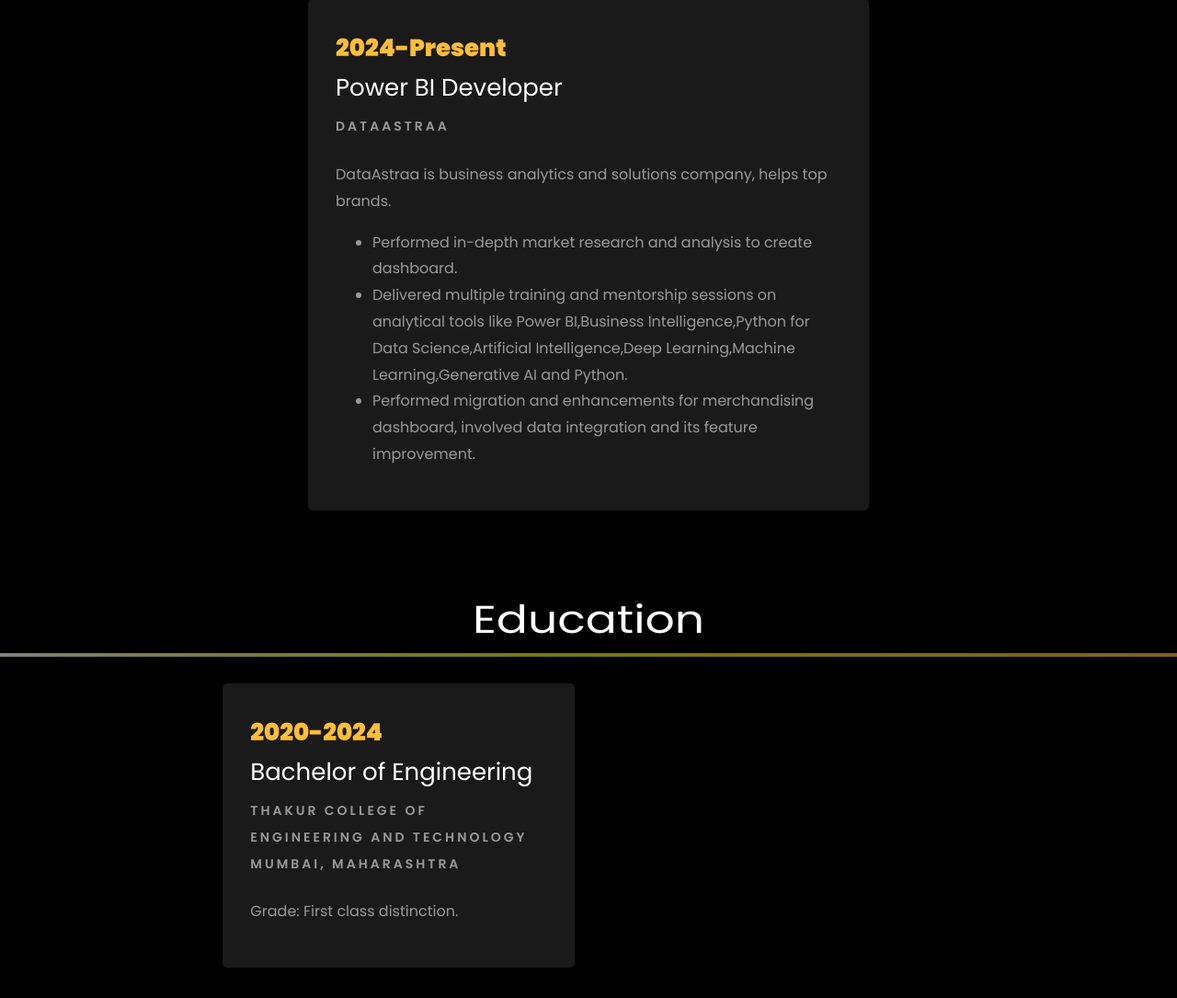
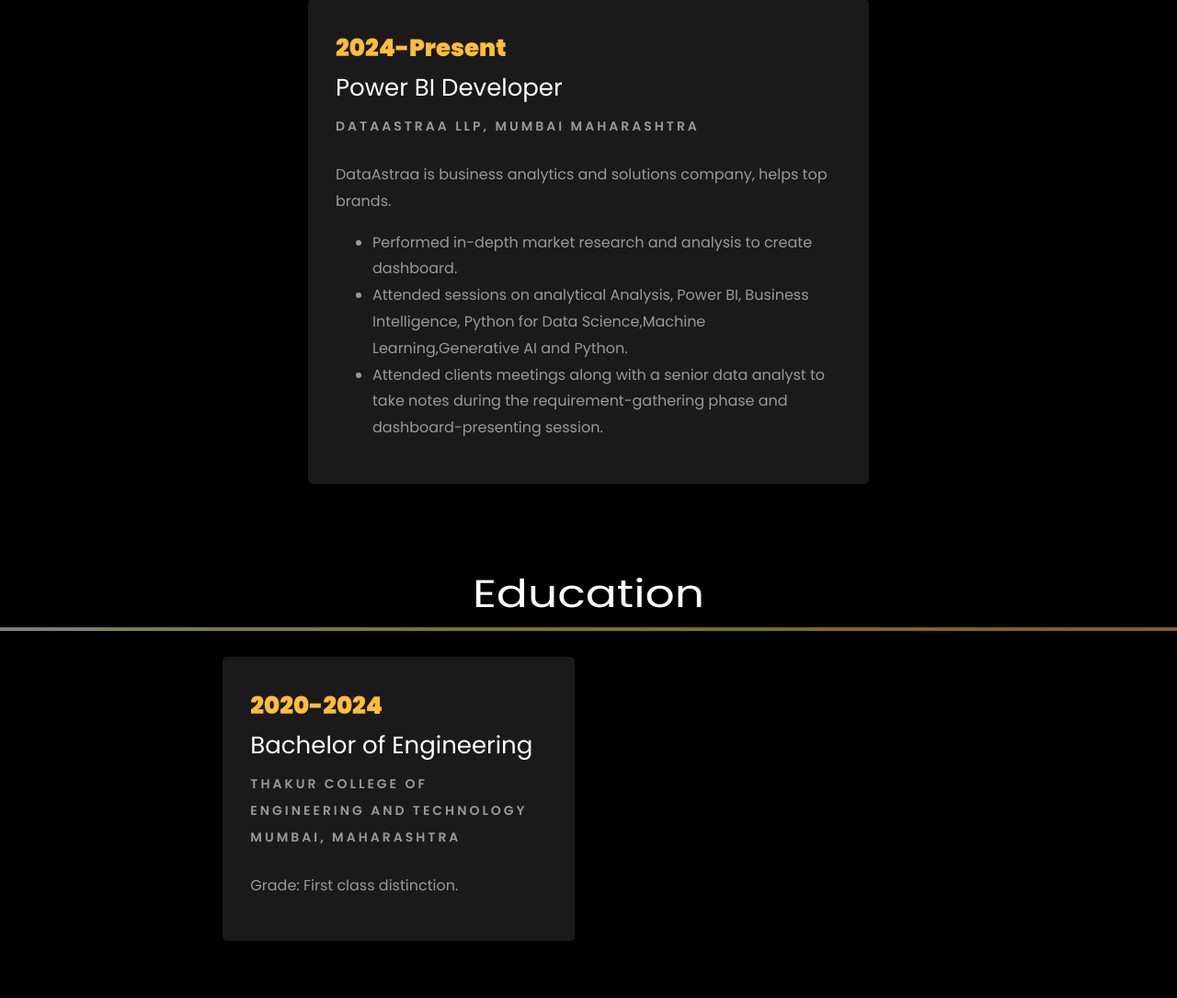
Before and after one commit to arana989/ArvindRana.github.io, a plain HTML site: page index.html in a window 1280 px wide. Shown: the part 2075-3160 px from the top of the page at 92% size. Drawn offline with Linux system fonts and the light colour scheme; files whose address does not match are found by name.

Commit message:
second commit

```diff
--- a/index.html
+++ b/index.html
@@ -332,12 +332,12 @@
 
 						<span class="date">2024-Present</span>
 						<h2>Power BI Developer</h2>
-						<span class="position">DataAstraa</span>
+						<span class="position">DataAstraa LLP, Mumbai Maharashtra</span>
 						<p class="mt-4">DataAstraa is business analytics and solutions company, helps top brands.
 						<ul>
 							<li>Performed in-depth market research and analysis to create dashboard. </li>
-							<li>Delivered multiple training and mentorship sessions on analytical tools like Power BI,Business Intelligence,Python for Data Science,Artificial Intelligence,Deep Learning,Machine Learning,Generative AI and Python.</li>
-							<li>Performed migration and enhancements for merchandising dashboard, involved data integration and its feature improvement.</li>
+							<li>Attended sessions on analytical Analysis, Power BI, Business Intelligence, Python for Data Science,Machine Learning,Generative AI and Python.</li>
+							<li>Attended clients meetings along with a senior data analyst to take notes during the requirement-gathering phase and dashboard-presenting session.</li>
 						</ul>
 						</p>
 					</div>
@@ -394,7 +394,7 @@
 						<div class="text mt-3 float-right d-block">
 
 							<h3 class="heading"><a href="https://drive.google.com/file/d/1n1jHaxHvNi99QGkP9Xx1TAWGKBi6g-Wv/view?usp=sharing" target="_blank">Fentech Company Data Analysis using Power-BI</a></h3>
-							<p>Analyzed financial data using advanced SQL queires and PowerBI to identify gaps and increase the business growth.</p>
+							<p>Analyzed financial data using  PowerBI to identify gaps and increase the business growth.</p>
 						</div>
 					</div>
 				</div>
```
